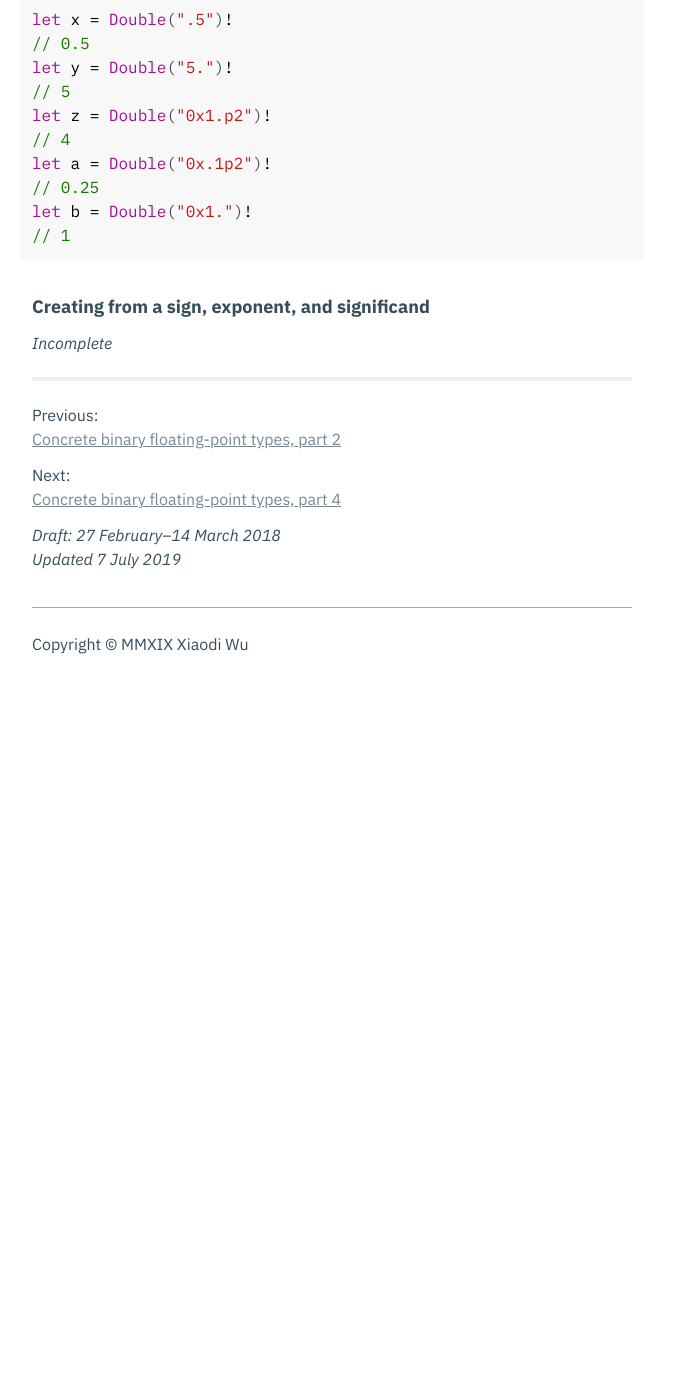
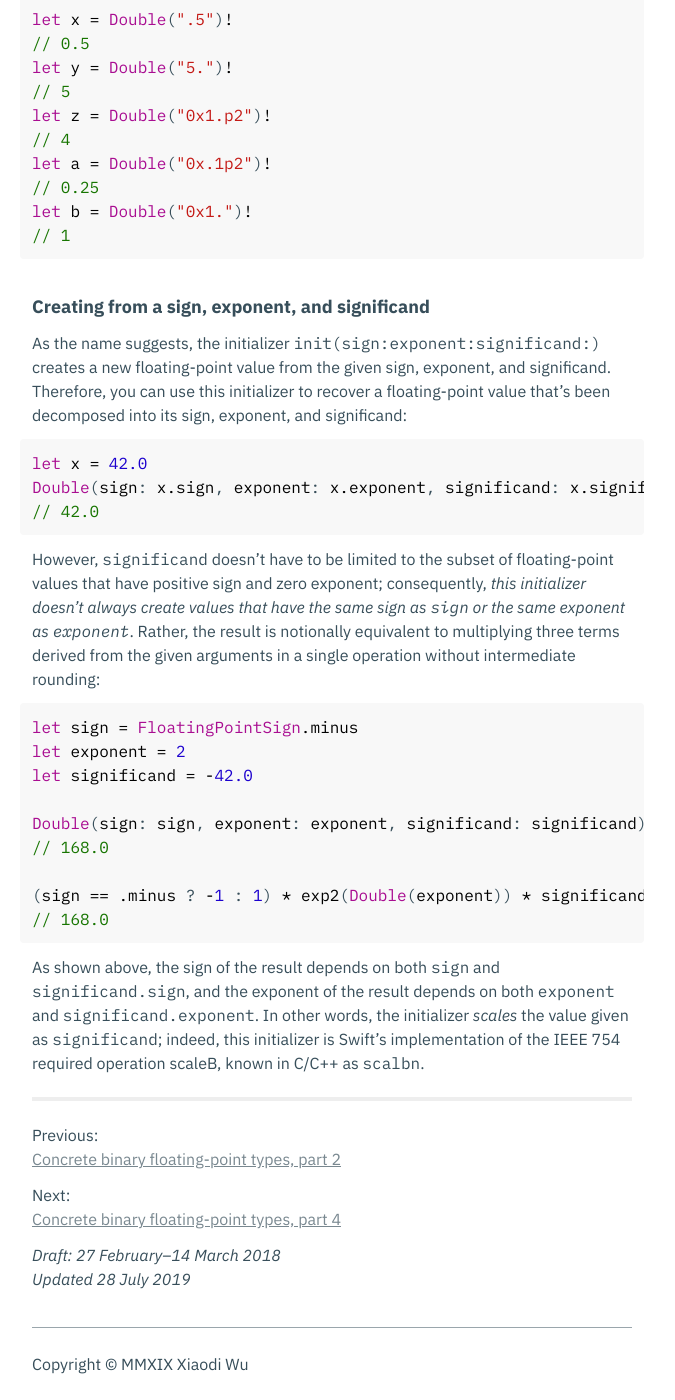
Before and after one commit to xwu/xwu-swift-numerics, a Jekyll site: the page built from floating-point-part-3.md, in a window 1280 px wide and 1400 px high, scrolled down 6197 px. Shown: the whole window, without its empty margins (308-983 px from the left). Built offline with Jekyll 4.4.1, drawn with Linux system fonts in a browser that asks for light colours; our own code applies the rules of GitHub Pages for plain Markdown files; before the commit the page ends 6877 px from its top, so only the background shows below that.

Commit message:
Fill in a section in floating-point-part-3.md

````diff
--- a/floating-point-part-3.md
+++ b/floating-point-part-3.md
@@ -318,7 +318,41 @@ let b = Double("0x1.")!
 
 ### Creating from a sign, exponent, and significand
 
-_Incomplete_
+As the name suggests, the initializer `init(sign:exponent:significand:)` creates
+a new floating-point value from the given sign, exponent, and significand.
+Therefore, you can use this initializer to recover a floating-point value
+that's been decomposed into its sign, exponent, and significand:
+
+```swift
+let x = 42.0
+Double(sign: x.sign, exponent: x.exponent, significand: x.significand)
+// 42.0
+```
+
+However, `significand` doesn't have to be limited to the subset of
+floating-point values that have positive sign and zero exponent; consequently,
+_this initializer doesn't always create values that have the same sign as `sign`
+or the same exponent as `exponent`_. Rather, the result is notionally equivalent
+to multiplying three terms derived from the given arguments in a single
+operation without intermediate rounding:
+
+```swift
+let sign = FloatingPointSign.minus
+let exponent = 2
+let significand = -42.0
+
+Double(sign: sign, exponent: exponent, significand: significand)
+// 168.0
+
+(sign == .minus ? -1 : 1) * exp2(Double(exponent)) * significand
+// 168.0
+```
+
+As shown above, the sign of the result depends on both `sign` and
+`significand.sign`, and the exponent of the result depends on both `exponent`
+and `significand.exponent`. In other words, the initializer _scales_ the value
+given as `significand`; indeed, this initializer is Swift's implementation of
+the IEEE 754 required operation scaleB, known in C/C++ as `scalbn`.
 
 <!-- ### Creating from a bit pattern -->
 
@@ -333,4 +367,4 @@ Next:
 [Concrete binary floating-point types, part 4](floating-point-part-4.md)
 
 _Draft: 27 February–14 March 2018_
-_Updated 7 July 2019_
+_Updated 28 July 2019_
````
